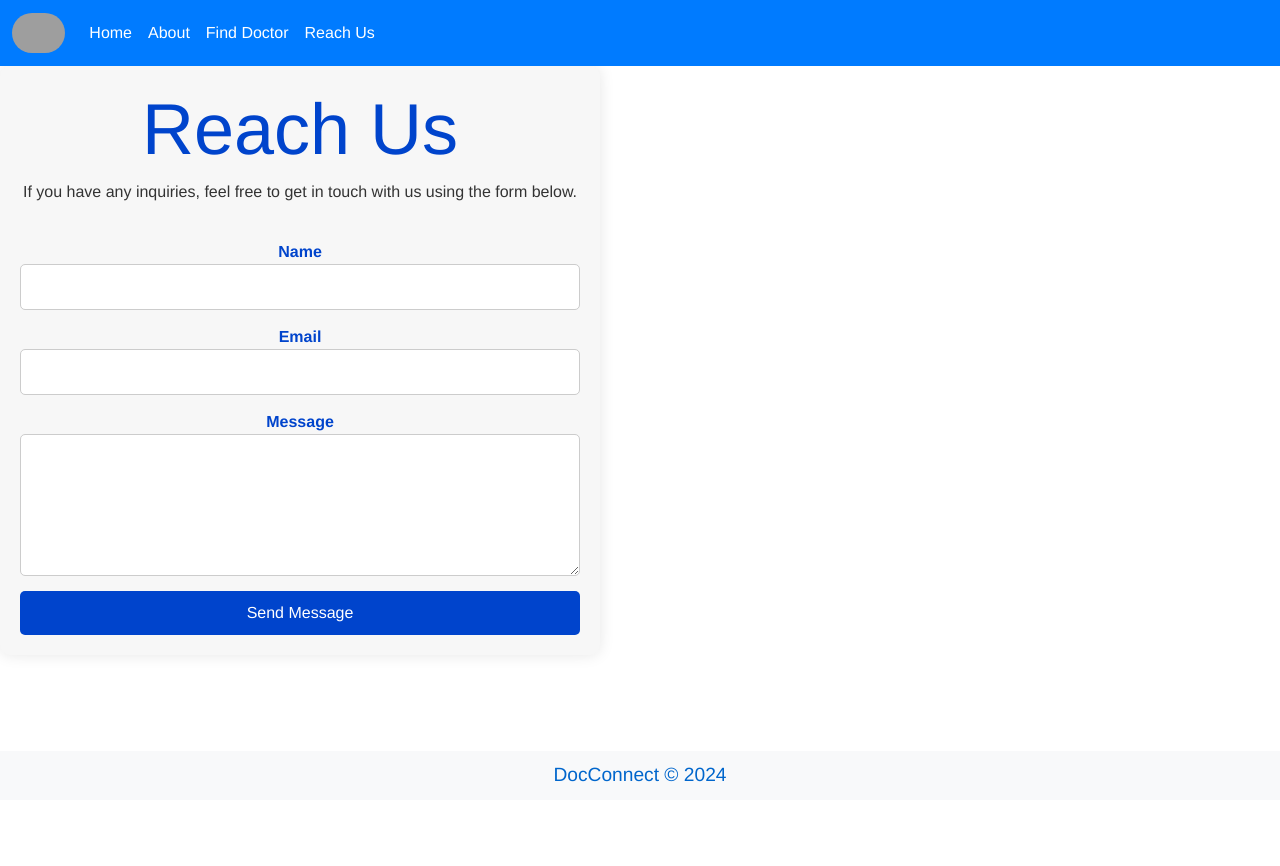
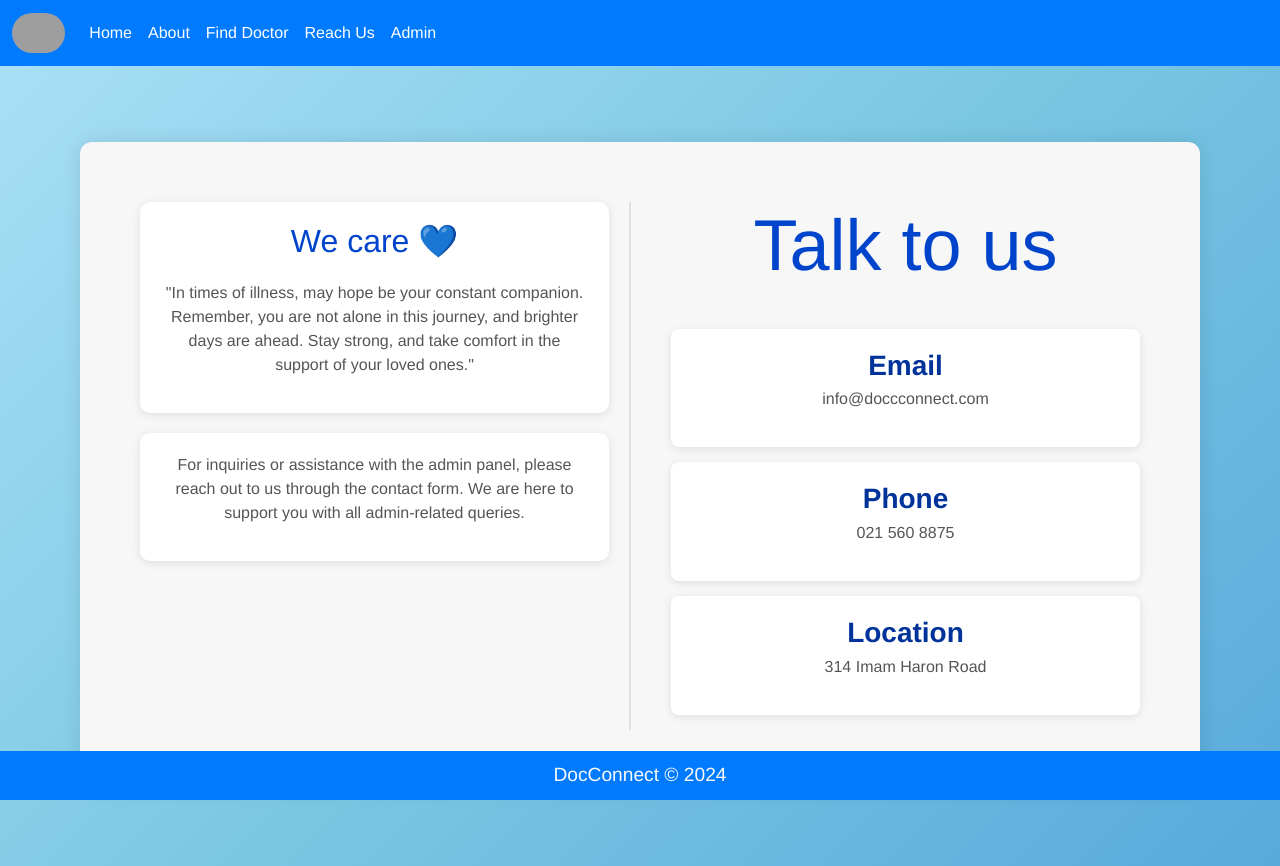
Before and after one commit to Mbalentlediko/docConnect, a Vue app: page /ReachUs in a window 1280 px wide. Before the commit the page ends 800 px from the top, so only its background shows below. Built offline with nearby package versions, Linux system fonts and the light colour scheme; grey boxes are pictures that could not be loaded.

Commit message:
Styling the cards

```diff
--- a/src/components/Card.vue
+++ b/src/components/Card.vue
@@ -29,8 +29,8 @@ export default {
 }
 
 .card {
-  width: 100%;
-  height: 100%;
+  width: 150%;
+  height: 150%;
   position: relative;
   transform-style: preserve-3d;
   transition: transform 0.6s;
--- a/src/components/NavBar.vue
+++ b/src/components/NavBar.vue
@@ -30,6 +30,9 @@
           <li class="nav-item">
             <router-link class="nav-link" to="/ReachUs">Reach Us</router-link>
           </li>
+          <li class="nav-item">
+            <router-link class="nav-link" to="/Admin">Admin</router-link>
+          </li>
         </ul>
       </div>
     </div>
--- a/src/components/footer.vue
+++ b/src/components/footer.vue
@@ -19,8 +19,8 @@
 
   <style scoped>
   .footer {
-    background-color: #f8f9fa; /* Neutral light color */
-    color: #0066cc; /* Blue color similar to hospital branding */
+    background-color: #007bff;
+    color:#f8f9fa;
     padding: 10px 0;
     text-align: center;
   }
--- a/src/router/index.js
+++ b/src/router/index.js
@@ -27,6 +27,11 @@ const routes = [
     name: 'about',
     component: () => import('../views/AboutView.vue')
   },
+  {
+    path: '/Admin',
+    name: 'Admin',
+    component: () => import('../views/Admin.vue')
+  }
   // {
   //   path: '/login',
   //   name: 'login',
--- a/src/store/index.js
+++ b/src/store/index.js
@@ -3,7 +3,9 @@ import axios from 'axios'
 import { toast } from "vue3-toastify"
 import 'vue3-toastify/dist/index.css'
 
-const API_URL = 'http://localhost:3300'
+let API_URL = 'https://docconnect-tq6o.onrender.com'
+API_URL =  'http://localhost:3300'
+
 
 export default createStore({
   state: {
@@ -17,9 +19,11 @@ export default createStore({
   actions: {
     async fetchAllDoctors({commit}) {
       try {
-        const { data } = await axios.get(`${API_URL}/doctors/`);
-        if (data.results) {
-          commit("setDoctors", data.results); // Ensure the data being committed is an array
+        const {data: {results}} = await axios.get(`${API_URL}/doctors/`);
+        console.log(results);
+
+        if (results) {
+          commit("setDoctors", results);
         } else {
           toast.error("No doctors found", {
             autoClose: 2000,
--- a/src/views/AboutView.vue
+++ b/src/views/AboutView.vue
@@ -1,16 +1,16 @@
 <template>
   <div class="about-container">
-    <h1>Here are a few things about us 💙:</h1>
-    <div class="image-container">
-      <img src="https://mbalentlediko.github.io/Images/static/aboutpage.jpg" alt="About DocConnect" class="responsive-image" />
-    </div>
 
+     <div class="content-row centre">
+      <h1> A few things about us 💙</h1>
+     </div>
     <div class="content-row right">
       <div class="col-md-6 blog-style-column">
         <h2>About DocConnect</h2>
         <p>DocConnect is a user-friendly online platform designed to streamline the process of booking appointments with healthcare professionals. Our goal is to make healthcare more accessible by providing an easy-to-use interface for patients to find, connect, and book appointments with doctors at their convenience.</p>
       </div>
     </div>
+
 
     <div class="divider"></div>
 
@@ -27,6 +27,7 @@
       </div>
     </div>
 
+
     <div class="divider"></div>
 
 
@@ -37,7 +38,9 @@
       </div>
     </div>
 
+
     <div class="divider"></div>
+
 
     <div class="content-row left">
       <div class="col-md-6 blog-style-column">
@@ -49,6 +52,7 @@
         </ol>
       </div>
     </div>
+
 
     <div class="divider"></div>
 
@@ -71,14 +75,9 @@
     <div class="content-row left">
       <div class="col-md-6 blog-style-column">
         <h3>What Our Users Say</h3>
-        <blockquote>"DocConnect made finding the right specialist so easy. I booked my appointment within minutes!" - Patient A</blockquote>
-        <blockquote>"Thanks to DocConnect, I can schedule appointments with my doctor without any hassle." - Patient B</blockquote>
+        <blockquote>"DocConnect made finding the right specialist so easy. I booked my appointment within minutes!" - T.Poswayo</blockquote>
+        <blockquote>"Thanks to DocConnect, I can schedule appointments with my doctor without any hassle." - M.Mbuzwana</blockquote>
       </div>
-    </div>
-
-
-    <div class="image-container">
-      <img src="https://mbalentlediko.github.io/Images/static/div6.jpg" alt="Healthcare Image" class="responsive-image" />
     </div>
 
 
@@ -104,25 +103,12 @@ export default {
   font-family: 'Roboto', sans-serif;
 }
 
-.image-container {
-  width: 100%;
-  text-align: center;
-  margin-bottom: 2rem;
-}
-
-.responsive-image {
-  max-width: 100%;
-  height: auto;
-  border-radius: 10px;
-  box-shadow: 0px 4px 10px rgba(0, 0, 0, 0.1);
-}
-
 
 .content-row {
   display: flex;
   justify-content: flex-start;
   width: 100%;
-  margin: 2rem 0;
+  /* margin: 0rem 0; */
 }
 
 .content-row.right {
@@ -137,24 +123,27 @@ export default {
 .blog-style-column {
   background-color: white;
   padding: 1.5rem;
-  margin: 1.5rem;
+  margin: 0rem;
   border-radius: 10px;
   box-shadow: 0px 4px 10px rgba(0, 0, 0, 0.1);
   font-size: 1.1rem;
   line-height: 1.6;
-  max-width: 600px;
-  width: 100%;
+  max-width: 800px;
+  width: 300%;
 }
+
 
 .blog-style-column:hover {
   transform: translateY(-10px);
 }
+
 
 h1,h2, h3 {
   font-family: 'Playfair Display', serif;
   color: #004080;
   font-weight: bold;
 }
+
 
 .divider {
   width: 100px;
@@ -172,4 +161,15 @@ blockquote {
   border-left: 5px solid #004080;
   margin: 1.5rem 0;
 }
+.content-row {
+  display: flex;
+  justify-content: center;
+  align-items: center;
+  text-align: center;
+}
+h1{
+  font-family: 'Playfair Display', serif;
+  color: white;
+  font-weight: bold;
+}
 </style>
--- a/src/views/HomeView.vue
+++ b/src/views/HomeView.vue
@@ -14,7 +14,7 @@
 export default {
   methods: {
     findDoctor() {
-      this.$router.push('/get-doctor');
+      this.$router.push('/getDoctor');
     }
   }
 }
--- a/src/views/ReachUs.vue
+++ b/src/views/ReachUs.vue
@@ -1,113 +1,172 @@
 <template>
-    <div class="contact-container">
-      <div class="row">
-        <h2 class="display-2">Reach Us</h2>
-        <p>If you have any inquiries, feel free to get in touch with us using the form below.</p>
+  <div class="admin-container">
+    <div class="content-wrapper">
+      <!-- Left Section: Comforting Words and Info Box -->
+      <div class="left-section">
+        <div class="comforting-words blog">
+          <h2>We care 💙</h2>
+          <p>
+            "In times of illness, may hope be your constant companion. Remember, you are not alone in this journey, and brighter days are ahead. Stay strong, and take comfort in the support of your loved ones."
+          </p>
         </div>
 
-      <div class="contact-form">
-        <form @submit.prevent="handleSubmit">
-          <div class="form-group">
-            <label for="name">Name</label>
-            <input type="text" id="name" class="form-control" v-model="name" required />
+        <div class="info-box">
+          <p>
+            For inquiries or assistance with the admin panel, please reach out to us through the contact form. We are here to support you with all admin-related queries.
+          </p>
+        </div>
       </div>
 
-          <div class="form-group">
-            <label for="email">Email</label>
-            <input type="email" id="email" class="form-control" v-model="email" required />
+      <!-- Right Section: Contact Info Form -->
+      <div class="right-section">
+        <h2 class="display-2">Talk to us</h2>
+        <div class="contact-info">
+          <div class="contact-item" v-for="contact in contacts" :key="contact.id">
+            <h3>{{ contact.title }}</h3>
+            <p>{{ contact.details }}</p>
           </div>
-
-          <div class="form-group">
-            <label for="message">Message</label>
-            <textarea id="message" class="form-control" v-model="message" rows="5" required></textarea>
         </div>
-
-          <button type="submit" class="btn-submit">Send Message</button>
-        </form>
+      </div>
     </div>
   </div>
 </template>
 
+
 <script setup>
 import { ref } from 'vue';
 
-  const name = ref('');
-  const email = ref('');
-  const message = ref('');
-
-  const handleSubmit = () => {
-    alert(`Message from ${name.value} has been submitted.`);
-
-  };
+const contacts = ref([
+  { id: 1, title: "Email", details: "info@doccconnect.com" },
+  { id: 2, title: "Phone", details: "021 560 8875" },
+  { id: 3, title: "Location", details: "314 Imam Haron Road" },
+]);
 </script>
 
 <style scoped>
+@import url('https://fonts.googleapis.com/css2?family=Montserrat:wght@400;700&display=swap');
+
 body {
   margin: 0;
-    height: 100vh;
+  height: 200vh;
   display: flex;
   justify-content: center;
   align-items: center;
-    background-image: url('https://mbalentlediko.github.io/Images/static/contactpage.jpg');
-    background-size: cover;
-    background-position: center;
-    background-repeat: no-repeat;
+  font-family: 'Montserrat', sans-serif;
 }
 
-  .contact-container {
-    max-width: 600px;
+.admin-container {
+  display: flex;
+  justify-content: center;
+  align-items: center;
+  height: 100vh;
+  background: linear-gradient(135deg, #a8dff5, #7ac7e3, #58aadb);
+  padding: 80px;
+}
+
+.content-wrapper {
+  display: flex;
+  justify-content: space-between;
+  background-color: #f7f7f7;
+  padding: 50px;
+  border-radius: 12px;
+  box-shadow: 0 0 20px rgba(0, 0, 0, 0.1);
   width: 100%;
+  max-width: 1200px; /* Adjust width as needed */
+}
+
+.left-section, .right-section {
+  flex: 1;
+  margin: 10px;
+}
+
+.left-section {
+  display: flex;
+  flex-direction: column;
+  justify-content: flex-start;
+  padding-right: 20px;
+  border-right: 2px solid #e0e0e0; /* Optional separator between sections */
+}
+
+.right-section {
+  display: flex;
+  flex-direction: column;
+  justify-content: flex-start;
+  padding-left: 20px;
+}
+
+.comforting-words, .info-box {
+  background-color: #ffffff;
   padding: 20px;
-    /* background-color: rgba(255, 255, 255, 0.7);
-    border-radius: 10px; */
-    background-color: #f7f7f7;
   border-radius: 10px;
-    box-shadow: 0 0 15px rgba(0, 0, 0, 0.1);
+  margin-bottom: 20px;
+  box-shadow: 0 2px 10px rgba(0, 0, 0, 0.1);
 }
 
 h2 {
   color: #0044cc;
-    text-align: center;
+  margin-bottom: 20px;
 }
 
 p {
-    text-align: center;
-    color: #333;
+  color: #555;
 }
 
-  .contact-form {
+.contact-info {
   margin-top: 20px;
 }
 
-  .form-group {
+.contact-item {
   margin-bottom: 15px;
+  padding: 20px;
+  background-color: #ffffff;
+  border-radius: 8px;
+  transition: transform 0.3s ease, box-shadow 0.3s ease;
+  box-shadow: 0 2px 10px rgba(0, 0, 0, 0.1);
 }
 
-  label {
-    color: #0044cc;
-    font-weight: bold;
+.contact-item:hover {
+  transform: translateY(-10px);
+  box-shadow: 0 4px 15px rgba(0, 0, 0, 0.2);
 }
 
-  input,
-  textarea {
-    width: 100%;
-    padding: 10px;
-    border: 1px solid #ccc;
-    border-radius: 5px;
+h3 {
+  color: #003399;
+  font-weight: bold;
+  margin-bottom: 5px;
 }
 
-  .btn-submit {
-    display: block;
-    width: 100%;
-    background-color: #0044cc;
-    color: white;
-    padding: 10px;
-    border: none;
-    border-radius: 5px;
-    cursor: pointer;
+/* Optional animations */
+@keyframes fadeIn {
+  from {
+    opacity: 0;
+    transform: translateY(20px);
+  }
+  to {
+    opacity: 1;
+    transform: translateY(0);
+  }
 }
 
-  .btn-submit:hover {
-    background-color: #003399;
+@keyframes fadeInUp {
+  from {
+    opacity: 0;
+    transform: translateY(30px);
   }
+  to {
+    opacity: 1;
+    transform: translateY(0);
+  }
+}
+
+@keyframes slideIn {
+  from {
+    opacity: 0;
+    transform: translateX(-100px);
+  }
+  to {
+    opacity: 1;
+    transform: translateX(0);
+  }
+}
+
 </style>
```
Also changed, not shown: src/components/doctorsTable.vue (added, +66 -0 lines), src/views/bookAppointment.vue (added, +61 -0 lines), src/views/getDoctor.vue (+144 -43 lines), controller/servicecontroller.js (deleted). Lines whose indentation alone changed are shown as unchanged.
